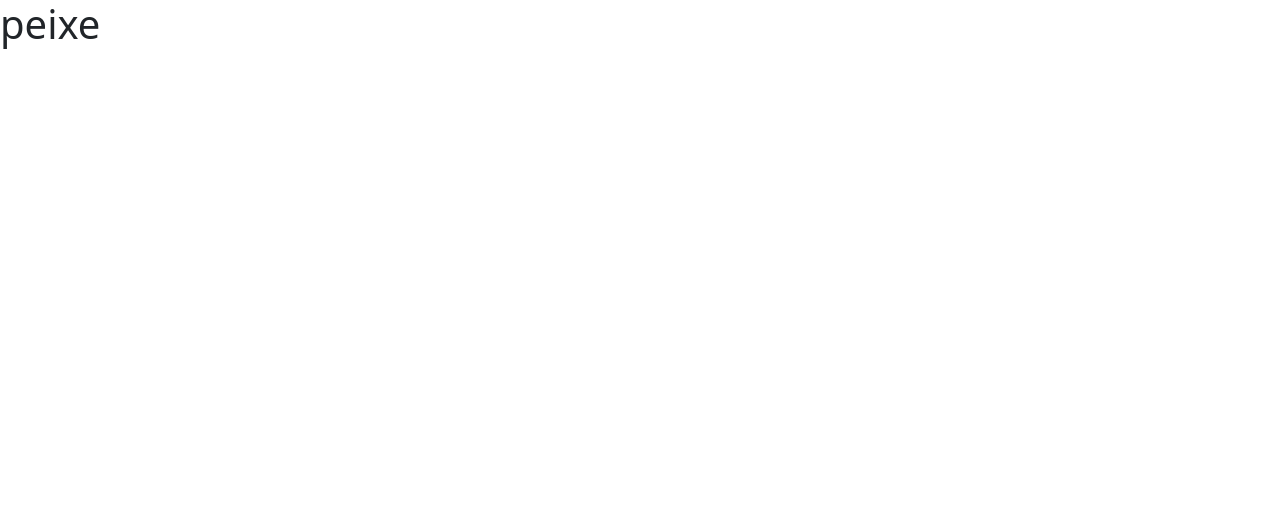
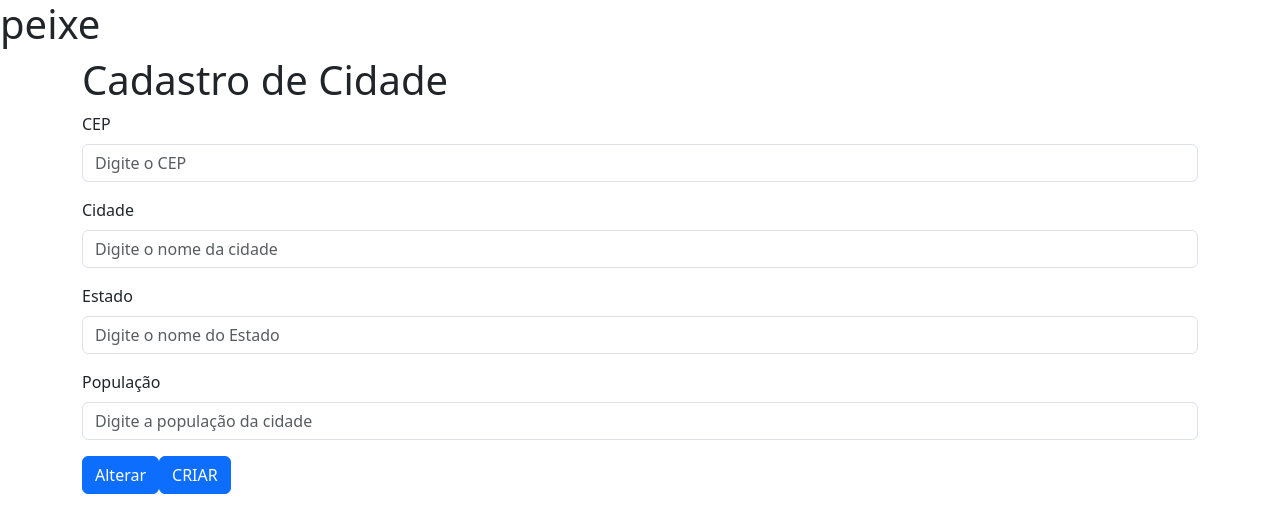
Before and after one commit to pamelacandiani/cadastro-de-cidades, an Angular app: page /cidades in a window 1280 px wide. Before the commit this address led to /. Shown: the top 532 px of the page. Built offline with nearby package versions, Linux system fonts and the light colour scheme; no server answers.

Commit message:
Ajustando rotas, funcao alterar e criacao do botao novo

```diff
--- a/src/app/app-routing.module.ts
+++ b/src/app/app-routing.module.ts
@@ -6,7 +6,8 @@ import { CidadeFormComponent } from './cidade-form/cidade-form.component';
 const routes: Routes = [
   {path:'', redirectTo : '/cidade', pathMatch: 'full'},
   {path: 'cidade', component: CidadeComponent},
-  {path: 'cidade/:id', component: CidadeFormComponent}
+  {path: 'cidade/:id', component: CidadeFormComponent},
+  {path: 'cidades', component: CidadeFormComponent}
 
 ];
 
--- a/src/app/cidade-form/cidade-form.component.html
+++ b/src/app/cidade-form/cidade-form.component.html
@@ -17,6 +17,8 @@
       <label for="category" class="form-label">População</label>
       <input formControlName="populacao" type="text " class="form-control" id="populacao" placeholder="Digite a população da cidade">
     </div>
-    <button type="button" class="btn btn-primary" (click)="update()">Salvar</button>
+    <button type="button" class="btn btn-primary" (click)="update()">Alterar</button>
+
+    <button type="button" class="btn btn-primary" (click)="save()">CRIAR</button>
   </form>
 </div>
--- a/src/app/cidade-form/cidade-form.component.ts
+++ b/src/app/cidade-form/cidade-form.component.ts
@@ -43,8 +43,13 @@ export class CidadeFormComponent implements OnInit{
 
   update(){
     this.service.uptade(this.formGroupCidade.value).subscribe({
-      next: () => this.router.navigate(['cidades'])
+      next: () => this.router.navigate(['cidade'])
     });
   }
 
+  save(){
+    this.service.save(this.formGroupCidade.value).subscribe({
+      next:() => this.router.navigate(['cidade'])
+    })
+  }
 }
--- a/src/app/cidade.service.ts
+++ b/src/app/cidade.service.ts
@@ -25,6 +25,10 @@ export class CidadeService {
   }
 
   uptade(cidade: Cidade): Observable<Cidade>{
-    return this.http.put<Cidade>('http://localhost:3000/cidades' + cidade.id, cidade)
+    return this.http.put<Cidade>('http://localhost:3000/cidades/' + cidade.id, cidade)
+  }
+
+  save(cidade: Cidade): Observable<Cidade>{
+    return this.http.post<Cidade>('http://localhost:3000/cidades/', cidade)
   }
 }
--- a/src/app/cidade/cidade.component.html
+++ b/src/app/cidade/cidade.component.html
@@ -1,5 +1,8 @@
 <div class="container">
 	<h2>Cadastro de Cidades</h2>
+
+  <button class="btn btn-primary"(click)="create()">Novo</button>
+
 	<table class="table table-striped table-dark">
 		<thead>
 			<tr>
--- a/src/app/cidade/cidade.component.ts
+++ b/src/app/cidade/cidade.component.ts
@@ -1,6 +1,7 @@
 import { Component, OnInit } from '@angular/core';
 import { Cidade } from '../../cidade';
 import { CidadeService } from '../cidade.service';
+import { Router } from '@angular/router';
 
 @Component({
   selector: 'app-cidade',
@@ -11,22 +12,25 @@ export class CidadeComponent implements OnInit{
 
   cidade: Cidade[] = [];
 
-  constructor(private servise: CidadeService){}
+  constructor(private service: CidadeService, private router: Router){}
 
   ngOnInit(): void {
   this.loadCidades();
   }
 
   loadCidades(){
-    this.servise.getCidades().subscribe({
+    this.service.getCidades().subscribe({
       next: data => this.cidade = data
     })
   }
 
   delete(cidade: Cidade){
-    this.servise.delete(cidade).subscribe({
+    this.service.delete(cidade).subscribe({
       next: () => this.loadCidades()
     })
   }
 
+  create(){
+    this.router.navigate(['cidades'])
+  }
 }
```
